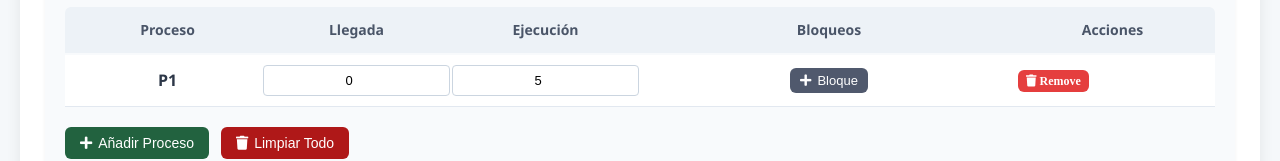
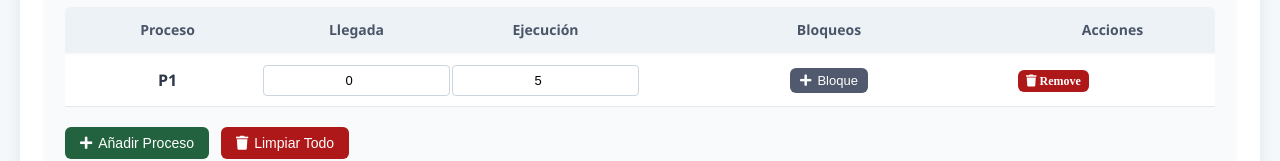
Before and after one commit to SalazarMalagon/Human_factors, a plain HTML site: page index.html in a window 1280 px wide. Shown: the part 245-406 px from the top of the page. Drawn offline with Linux system fonts and the light colour scheme.

Commit message:
Update .btn-remove background color
Changed the .btn-remove button background color from #e53e3e to #AF1818 for improved visual consistency.

```diff
--- a/style.css
+++ b/style.css
@@ -237,7 +237,7 @@ h3 {
 }
 
 .btn-remove {
-    background-color: #e53e3e;
+    background-color: #AF1818;
     color: white;
     padding: 5px 8px;
     font-size: 12px;
```
